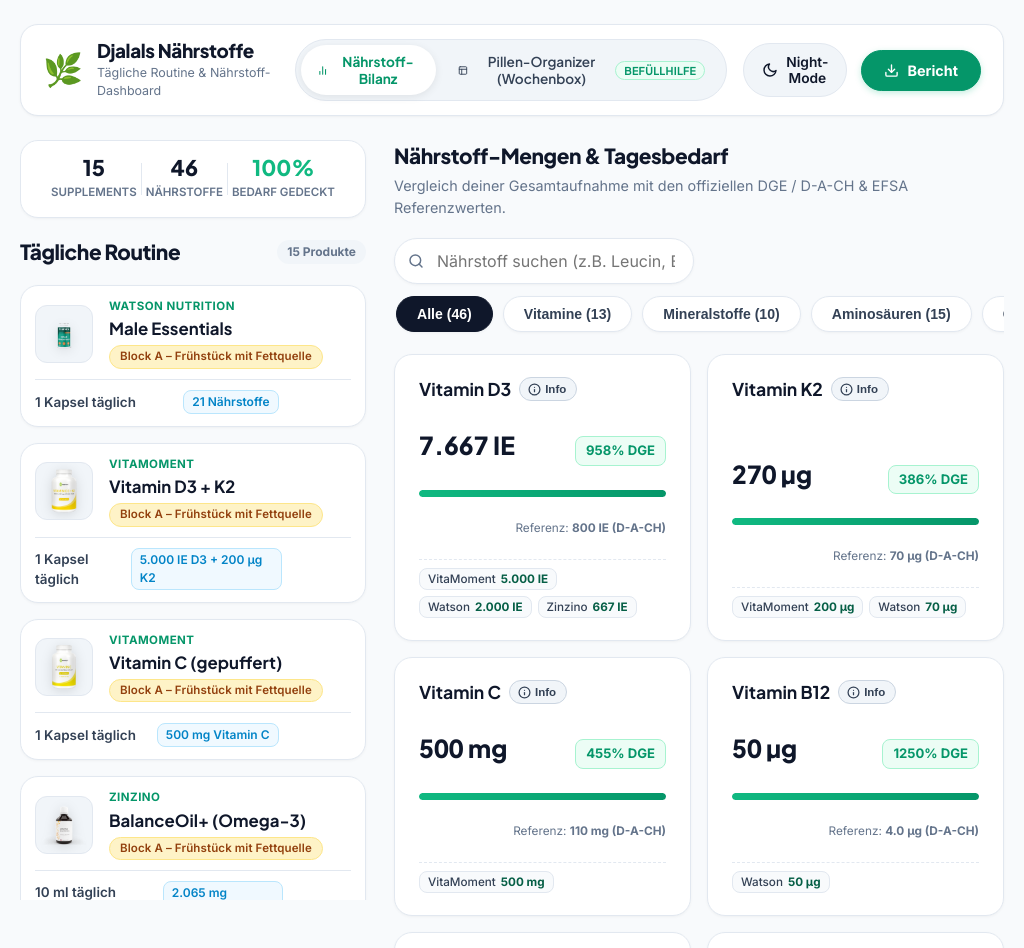
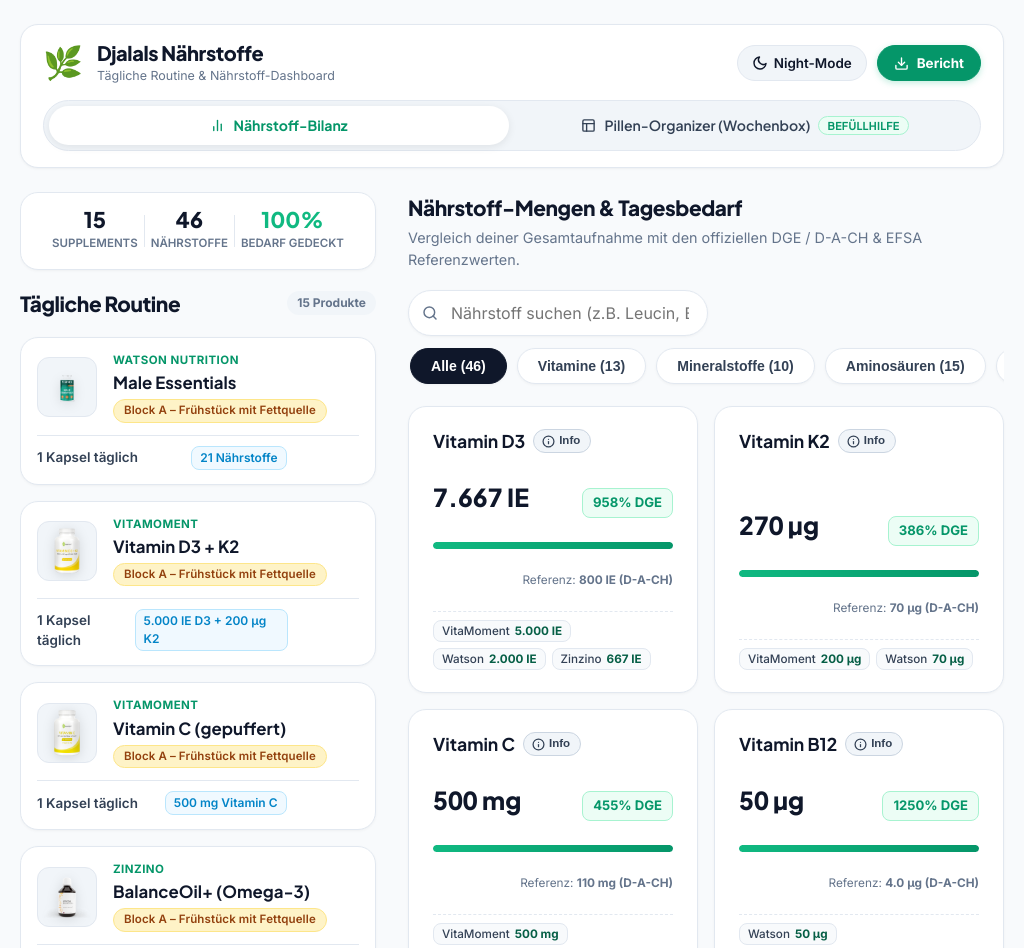
Before and after one commit to placeboHummel/djalals-naehrstoffe, a website: page index.html in a window 1024 px wide. Shown: the top 948 px of the page. Drawn offline with Linux system fonts and the light colour scheme.

Commit message:
fix: resolve iPad landscape header collapse and update asset cache buster to v3.5.0

```diff
--- a/css/style.css
+++ b/css/style.css
@@ -2259,7 +2259,7 @@
 
 /* --------------------------------------------------------------------------
    1. LAPTOPS & IPAD LANDSCAPE (993px – 1200px)
-   Matches: iPad 10.2" (1080px), iPad Air (1180px), iPad Pro 11" (1194px)
+   Matches: iPad 10.2" (1080px), iPad Air (1180px), iPad Pro 11" (1194px), iPad 9.7 (1024px)
    -------------------------------------------------------------------------- */
 @media (max-width: 1200px) and (min-width: 993px) {
   body {
@@ -2271,9 +2271,71 @@
     max-width: 100%;
   }
 
+  /* 2-Row Top Navigation: Wide, Balanced & Centered across iPad Landscape */
+  .app-top-nav {
+    display: grid;
+    grid-template-columns: 1fr auto;
+    grid-template-areas:
+      "brand actions"
+      "tabs tabs";
+    gap: 14px;
+    padding: 16px 22px;
+    margin-bottom: 24px;
+    width: 100%;
+    box-sizing: border-box;
+  }
+
+  .top-nav-left {
+    grid-area: brand;
+    min-width: 0;
+  }
+
+  .top-brand-title {
+    font-size: 1.25rem;
+  }
+
+  .top-nav-right {
+    grid-area: actions;
+    display: flex;
+    align-items: center;
+    justify-content: flex-end;
+    gap: 10px;
+  }
+
+  .theme-toggle-btn {
+    padding: 9px 14px;
+    font-size: 0.84rem;
+    gap: 6px;
+  }
+
+  .export-report-btn {
+    padding: 9px 16px;
+    font-size: 0.84rem;
+  }
+
+  .top-nav-center {
+    grid-area: tabs;
+    width: 100%;
+  }
+
+  .view-switcher-pill {
+    width: 100%;
+    display: grid;
+    grid-template-columns: 1fr 1fr;
+    gap: 6px;
+    padding: 5px;
+  }
+
+  .view-nav-btn {
+    justify-content: center;
+    padding: 10px 16px;
+    font-size: 0.88rem;
+    gap: 8px;
+  }
+
   .app-layout {
-    grid-template-columns: 350px minmax(0, 1fr);
-    gap: 24px;
+    grid-template-columns: 360px minmax(0, 1fr);
+    gap: 28px;
     width: 100%;
     min-width: 0;
   }
@@ -2287,34 +2349,19 @@
   }
 
   .supp-card {
-    padding: 12px 14px;
-    gap: 10px;
+    padding: 14px 16px;
+    gap: 12px;
   }
 
   .supp-img-box {
-    width: 58px;
-    height: 58px;
-    min-width: 58px;
+    width: 60px;
+    height: 60px;
+    min-width: 60px;
   }
 
   .nutrients-grid {
     grid-template-columns: repeat(2, minmax(0, 1fr));
     gap: 16px;
-  }
-
-  .app-top-nav {
-    padding: 14px 22px;
-    margin-bottom: 24px;
-    gap: 16px;
-  }
-
-  .top-brand-title {
-    font-size: 1.18rem;
-  }
-
-  .view-nav-btn {
-    padding: 8px 16px;
-    font-size: 0.85rem;
   }
 }
 
--- a/index.html
+++ b/index.html
@@ -15,7 +15,7 @@
   <link rel="icon" type="image/svg+xml" href="assets/images/favicon.svg">
   <link rel="apple-touch-icon" href="assets/images/favicon.svg">
 
-  <link rel="stylesheet" href="css/style.css?v=3.0.0">
+  <link rel="stylesheet" href="css/style.css?v=3.5.0">
 </head>
 <body>
   <div class="page-container">
@@ -160,6 +160,6 @@
     <svg width="18" height="18" viewBox="0 0 24 24" fill="none" stroke="currentColor" stroke-width="2.5" stroke-linecap="round" stroke-linejoin="round"><line x1="12" y1="19" x2="12" y2="5"></line><polyline points="5 12 12 5 19 12"></polyline></svg>
   </button>
 
-  <script type="module" src="js/main.js?v=3.3.0"></script>
+  <script type="module" src="js/main.js?v=3.5.0"></script>
 </body>
 </html>
```
